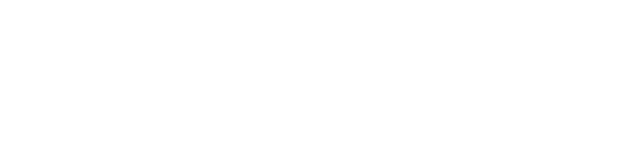
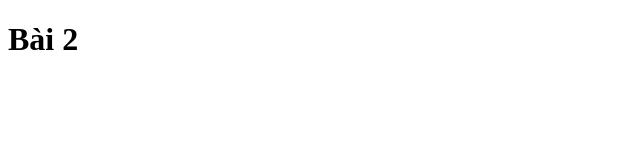
Before and after one commit to Hien22012008/JSA01-HomeWork-2, a plain HTML site: page index.html in a window 1280 px wide. Shown: the whole page, without its empty margins (0-640 px from the left). Drawn offline with Linux system fonts and the light colour scheme.

Commit message:
HomeWork

```diff
--- a/index.html
+++ b/index.html
@@ -7,7 +7,7 @@
     <title>Bài về nhà - buổi 3</title>
 </head>
 <body>
-
+    <h1>Bài 2</h1>
     <script src="data.js"></script>
 </body>
 </html>
```
